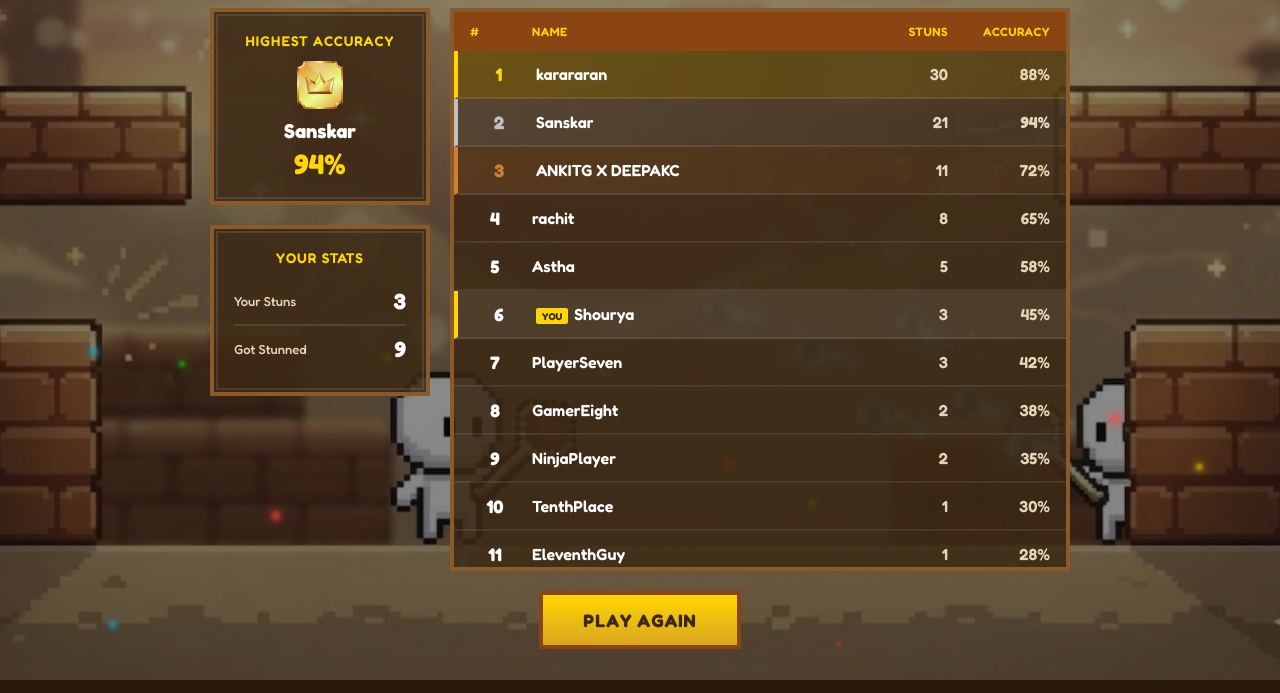
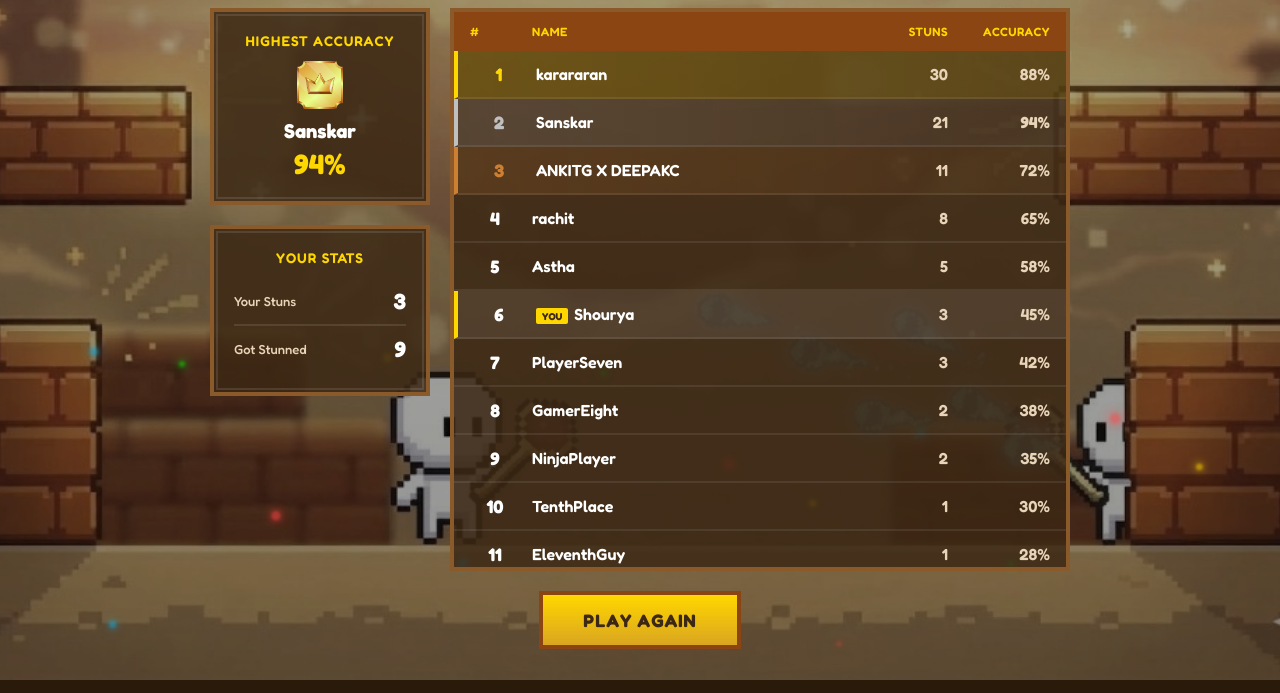
Before and after one commit to shourya-a2/leaderboard, a plain HTML site: page leaderboard.html in a window 1280 px wide. Shown: the part 120-813 px from the top of the page. Drawn offline with Linux system fonts and the light colour scheme.

Commit message:
Leaderboard latest v1

```diff
--- a/leaderboard.html
+++ b/leaderboard.html
@@ -50,7 +50,7 @@
       right: 0;
       bottom: 0;
       background: url('arena-bg.png') center center / cover no-repeat;
-      filter: brightness(0.72) saturate(0.6);
+      filter: brightness(0.82) saturate(0.7);
       pointer-events: none;
       z-index: -2;
     }
```
